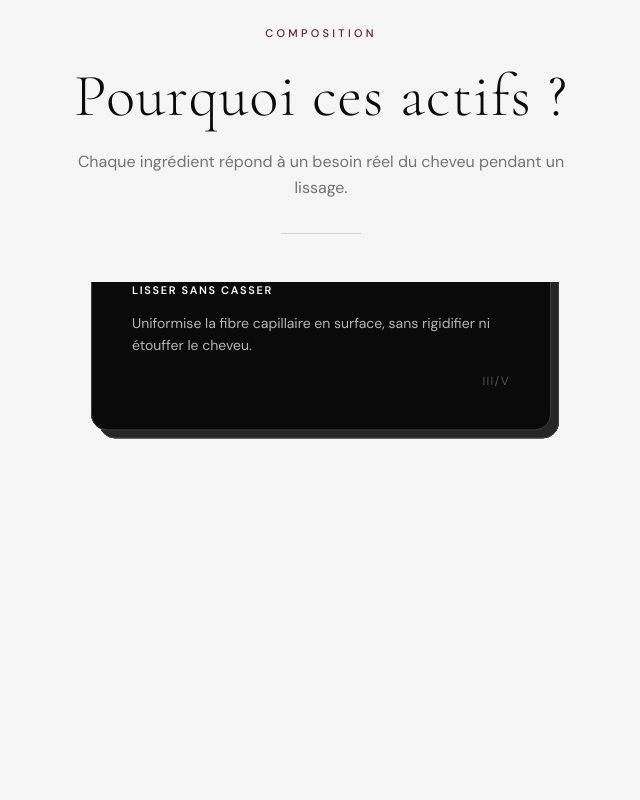
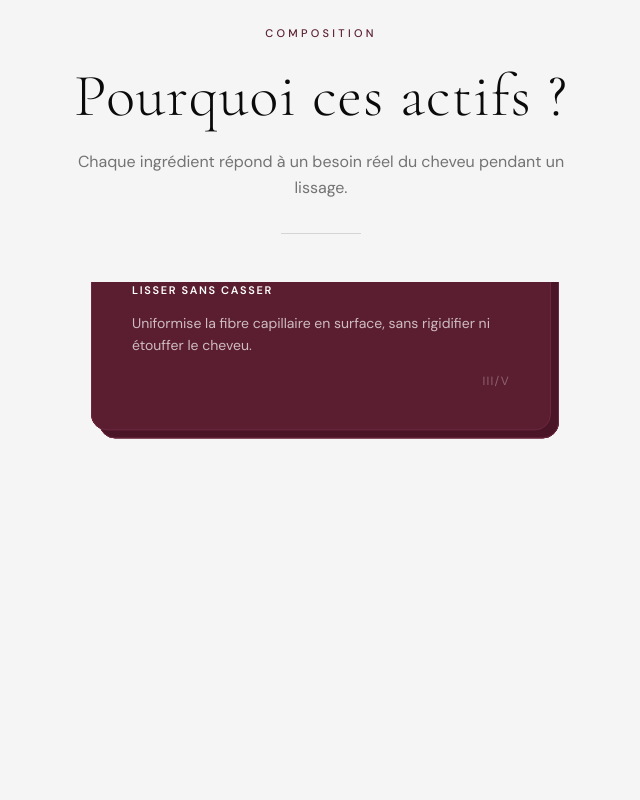
Before and after one commit to zakariya2002/lissage-sur-mesure, a Next.js app: page / in a window 1280 px wide. Shown: the part 4040-4840 px from the top of the page, without its empty margins (319-959 px from the left). Built offline with nearby package versions, Linux system fonts and the light colour scheme.

Commit message:
fix: sections noires en bordeaux (Actifs, ExpertiseBlonds, Vision) + fix hover mobile Activites
Co-Authored-By: Claude Opus 4.6 (1M context) <noreply@anthropic.com>

```diff
--- a/src/components/Actifs.tsx
+++ b/src/components/Actifs.tsx
@@ -131,8 +131,8 @@ export default function Actifs() {
                   zIndex: 1,
                   width: "100%",
                   height: "100%",
-                  background: "var(--color-gray-800)",
-                  border: "1px solid var(--color-gray-700)",
+                  background: "#4a1526",
+                  border: "1px solid #6b2840",
                   borderRadius: "1rem",
                 }}
               />
@@ -141,8 +141,8 @@ export default function Actifs() {
                   position: "relative",
                   zIndex: 2,
                   padding: "2.5rem",
-                  background: "var(--color-black)",
-                  border: "1px solid var(--color-gray-700)",
+                  background: "var(--color-bordeaux)",
+                  border: "1px solid #6b2840",
                   borderRadius: "1rem",
                   color: "white",
                   minHeight: "260px",
--- a/src/components/Activites.tsx
+++ b/src/components/Activites.tsx
@@ -76,7 +76,7 @@ export default function Activites() {
                 delay: i * 0.15,
                 ease: [0.22, 1, 0.36, 1],
               }}
-              className="group relative bg-[var(--color-gray-100)] p-8 md:p-12 hover:bg-[var(--color-bordeaux)] transition-colors duration-500 flex flex-col"
+              className="group relative bg-[var(--color-gray-100)] p-8 md:p-12 [@media(hover:hover)]:hover:bg-[var(--color-bordeaux)] transition-colors duration-500 flex flex-col"
             >
               {/* Icône */}
               <span className="text-[var(--color-bordeaux)] group-hover:text-white transition-colors duration-500 mb-5">
--- a/src/components/ExpertiseBlonds.tsx
+++ b/src/components/ExpertiseBlonds.tsx
@@ -64,7 +64,7 @@ export default function ExpertiseBlonds() {
             </ul>
           </div>
 
-          <div className="bg-[var(--color-black)] p-8 md:p-10 lg:p-12 h-full text-white">
+          <div className="bg-[var(--color-bordeaux)] p-8 md:p-10 lg:p-12 h-full text-white">
             <div className="flex items-center gap-4 mb-8">
               <span className="font-serif text-4xl text-white">II</span>
               <div>
--- a/src/components/Vision.tsx
+++ b/src/components/Vision.tsx
@@ -30,7 +30,7 @@ export default function Vision() {
           style={{ opacity: quoteOpacity, scale: quoteScale }}
           className="mb-24"
         >
-          <div className="relative bg-[var(--color-black)] py-20 md:py-28 px-8 flex items-center justify-center">
+          <div className="relative bg-[var(--color-bordeaux)] py-20 md:py-28 px-8 flex items-center justify-center">
             <div className="text-center max-w-3xl mx-auto">
               <AnimatedLine className="w-12 h-px bg-white/20 mx-auto mb-8" />
               <p className="font-serif text-2xl md:text-4xl lg:text-5xl font-light text-white leading-[1.2] italic">
```
